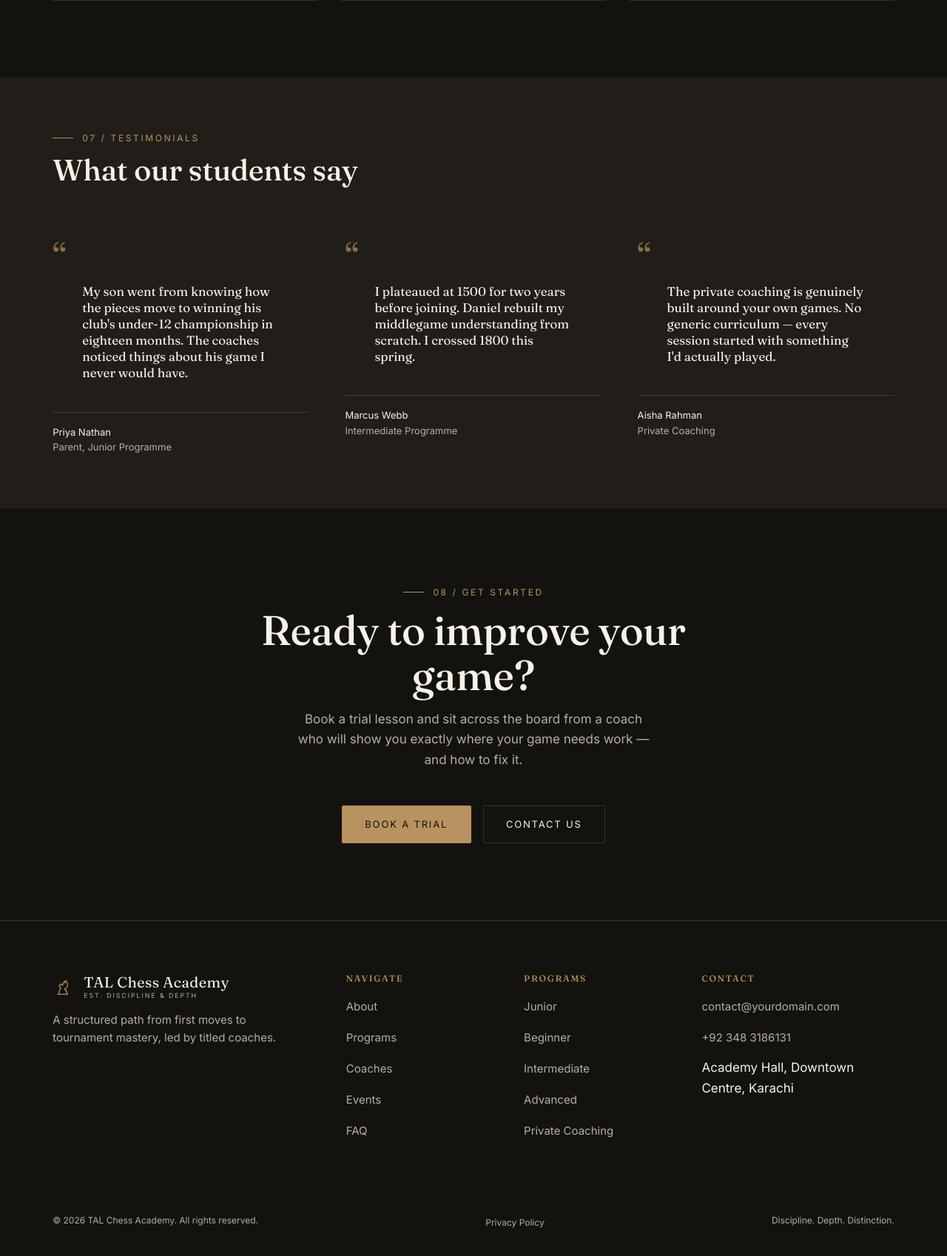
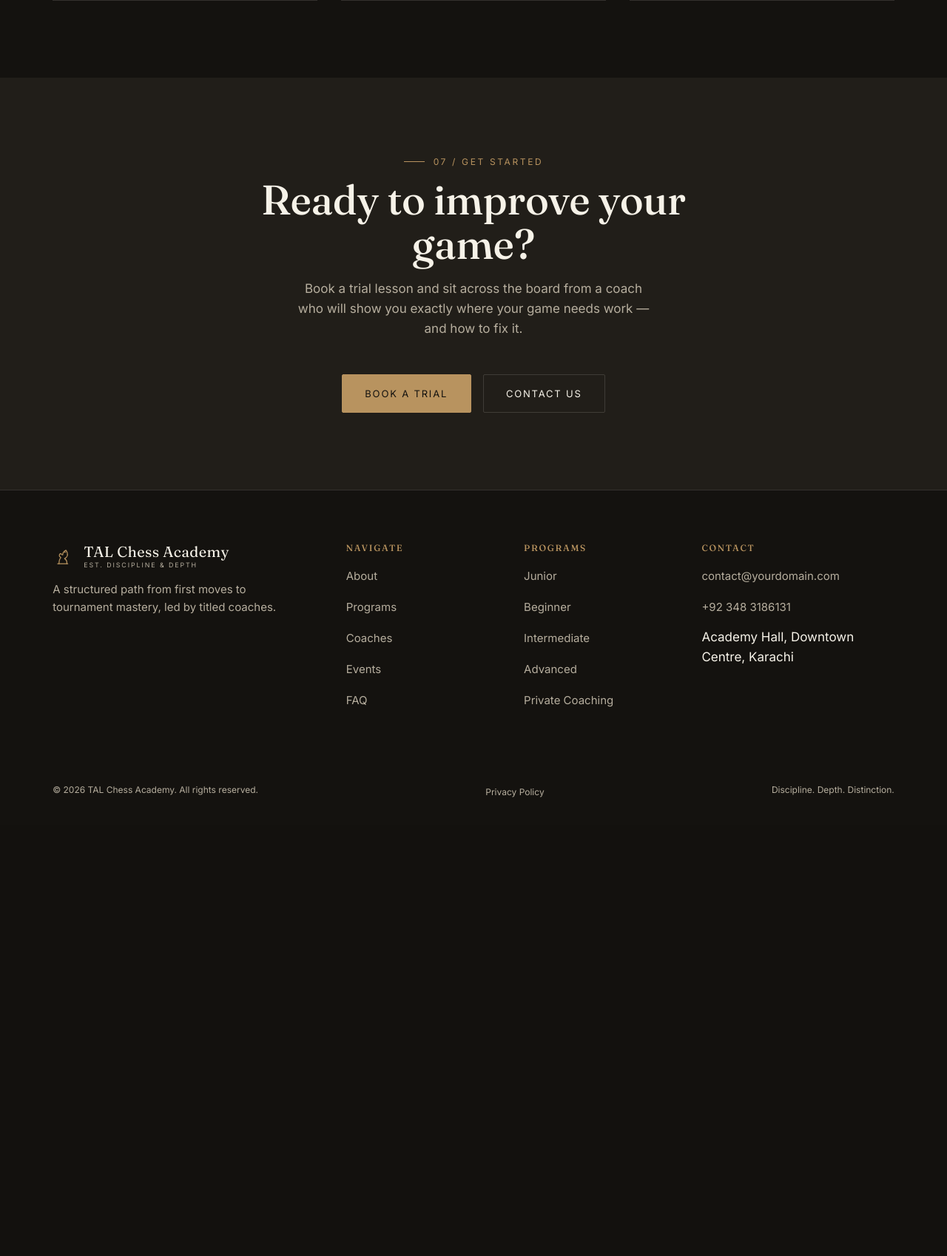
Before and after one commit to mshayansohail-cloud/tal-chess-academy, a Django app: page / in a window 1280 px wide. Shown: the part 4694-6392 px from the top of the page at 74% size. After the commit the page ends 5772 px from the top, so only its background shows below. Run offline with Django 5.2, Linux system fonts and the light colour scheme; data comes from the database, SQL or seed files in the repository.

Commit message:
remove: Testimonials section (no genuine testimonials to show yet)
TAL is a new academy without a real collection of student
testimonials. The three quotes on the homepage were fabricated
placeholder content from the original build — same category of
problem as the Achievements stats removed earlier, and removed the
same way: outright, not replaced with different placeholder content.

Full removal, not just hiding:
- templates/academy/home.html: the Testimonials section; remaining
  section renumbered (Get Started: 08 -> 07)
- templates/partials/testimonial.html: deleted (only consumer was
  the removed section)
- academy/data.py: TESTIMONIALS list
- academy/views.py: testimonials key dropped from home()'s context
- static/css/components.css: the now-unused .testimonial-grid/
  .testimonial__* rules

Removing the section left three consecutive same-background sections
(Coaches, Events, the closing CTA) with no visual break between them,
which would have read as something got deleted. Gave the closing CTA
section its own surface-secondary band (previously plain, matching
"Why TAL" further up the page) to restore the alternating rhythm and
give the final CTA its own visual weight — scoped to this one
instance via a class on the section, not a change to the shared
.final-cta rule other pages also use.

Verified: 22 tests pass, system check clean, zero horizontal overflow
at 375px and 1280px, single h1 preserved, zero console errors, zero
remaining references anywhere in templates/CSS/Python/README.

Co-Authored-By: Claude Sonnet 5 <noreply@anthropic.com>

```diff
--- a/academy/data.py
+++ b/academy/data.py
@@ -105,24 +105,3 @@ EVENTS = [
         "description": "An invitation-only classical event for Advanced and Private Coaching students preparing for national play.",
     },
 ]
-
-TESTIMONIALS = [
-    {
-        "quote": "My son went from knowing how the pieces move to winning his club's under-12 championship in "
-        "eighteen months. The coaches noticed things about his game I never would have.",
-        "name": "Priya Nathan",
-        "role": "Parent, Junior Programme",
-    },
-    {
-        "quote": "I plateaued at 1500 for two years before joining. Daniel rebuilt my middlegame understanding "
-        "from scratch. I crossed 1800 this spring.",
-        "name": "Marcus Webb",
-        "role": "Intermediate Programme",
-    },
-    {
-        "quote": "The private coaching is genuinely built around your own games. No generic curriculum — "
-        "every session started with something I'd actually played.",
-        "name": "Aisha Rahman",
-        "role": "Private Coaching",
-    },
-]
--- a/academy/views.py
+++ b/academy/views.py
@@ -13,7 +13,6 @@ def home(request):
         "why_us": data.WHY_US,
         "coaches": data.COACHES,
         "events": data.EVENTS[:3],
-        "testimonials": data.TESTIMONIALS,
     }
     return render(request, "academy/home.html", context)
 
--- a/static/css/components.css
+++ b/static/css/components.css
@@ -620,55 +620,6 @@
   }
 }
 
-/* ============ Testimonials ============ */
-
-.testimonial-grid {
-  display: grid;
-  grid-template-columns: repeat(3, 1fr);
-  gap: var(--space-7);
-}
-
-.testimonial {
-  display: flex;
-  flex-direction: column;
-}
-
-.testimonial__mark {
-  font-family: var(--font-display);
-  font-size: 3rem;
-  color: var(--color-gold-dim);
-  line-height: 1;
-}
-
-.testimonial__quote {
-  margin-top: var(--space-3);
-  font-family: var(--font-display);
-  font-size: var(--fs-md);
-  line-height: var(--lh-snug);
-}
-
-.testimonial__attribution {
-  margin-top: var(--space-5);
-  padding-top: var(--space-4);
-  border-top: 1px solid var(--border-hairline);
-  font-size: var(--fs-xs);
-}
-
-.testimonial__name {
-  color: var(--text-primary);
-}
-
-.testimonial__role {
-  color: var(--text-muted);
-}
-
-@media (max-width: 900px) {
-  .testimonial-grid {
-    grid-template-columns: 1fr;
-    gap: var(--space-8);
-  }
-}
-
 /* ============ Final CTA ============ */
 
 .final-cta {
--- a/templates/academy/home.html
+++ b/templates/academy/home.html
@@ -140,26 +140,9 @@
   </div>
 </section>
 
-<section class="section section--tight surface-secondary" id="testimonials" aria-labelledby="testimonials-title">
+<section class="section final-cta surface-secondary" id="join" aria-labelledby="final-cta-title">
   <div class="container">
-    <div class="section-head">
-      <div>
-        <p class="section-label">07 / Testimonials</p>
-        <h2 class="section-title" id="testimonials-title">What our students say</h2>
-      </div>
-    </div>
-
-    <div class="testimonial-grid" data-reveal-group>
-      {% for testimonial in testimonials %}
-        {% include "partials/testimonial.html" %}
-      {% endfor %}
-    </div>
-  </div>
-</section>
-
-<section class="section final-cta" id="join" aria-labelledby="final-cta-title">
-  <div class="container">
-    <p class="section-label" style="justify-content:center">08 / Get Started</p>
+    <p class="section-label" style="justify-content:center">07 / Get Started</p>
     <h2 class="final-cta__title" id="final-cta-title">Ready to improve your game?</h2>
     <p class="final-cta__desc">
       Book a trial lesson and sit across the board from a coach who will show you exactly where your game
--- a/templates/partials/testimonial.html
+++ /dev/null
@@ -1,9 +0,0 @@
-{% comment %} Expects: testimonial (dict) {% endcomment %}
-<figure class="testimonial">
-  <span class="testimonial__mark" aria-hidden="true">&ldquo;</span>
-  <blockquote class="testimonial__quote">{{ testimonial.quote }}</blockquote>
-  <figcaption class="testimonial__attribution">
-    <div class="testimonial__name">{{ testimonial.name }}</div>
-    <div class="testimonial__role">{{ testimonial.role }}</div>
-  </figcaption>
-</figure>
```
Also changed, not shown: README.md.
